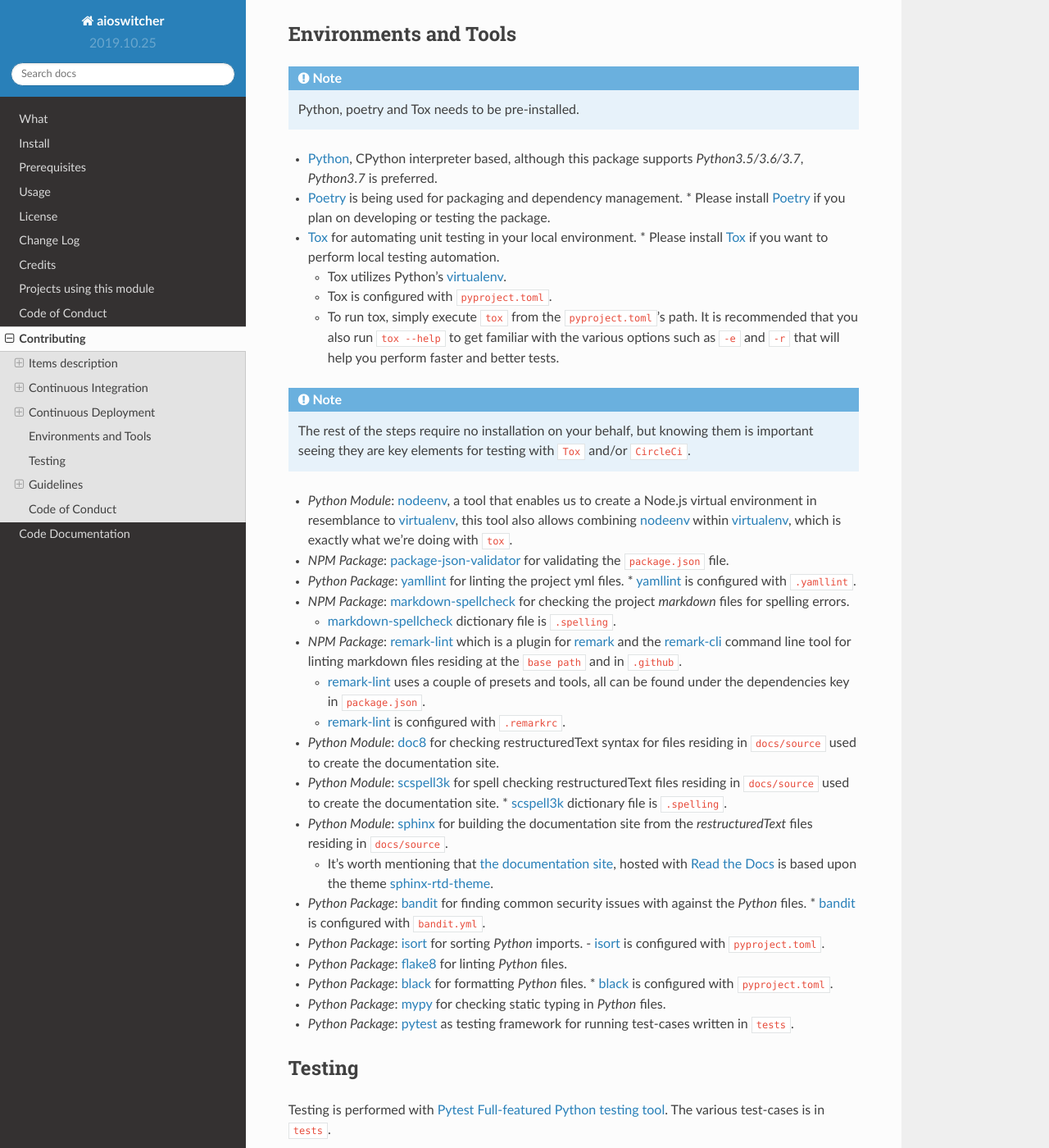
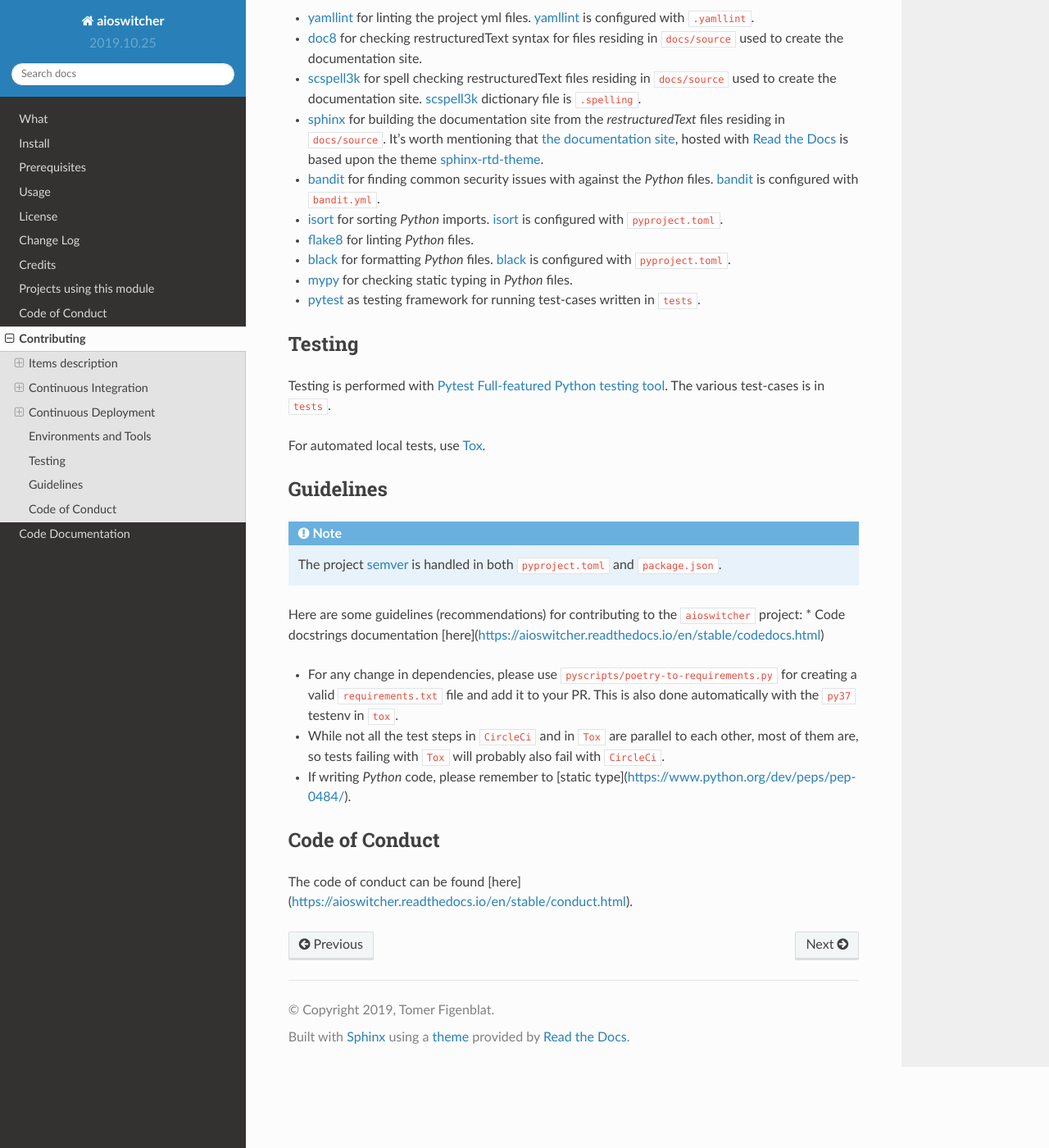
Before and after one commit to TomerFi/aioswitcher, a Sphinx documentation site: the page built from docs/source/contributing.rst, in a window 1280 px wide and 1400 px high, scrolled down 3051 px. Shown: the whole window at 82% size. Built offline with Sphinx 7.4.7 and the Read the Docs theme 2.0.0, drawn with Linux system fonts in a browser that asks for light colours; some of the changed text lies outside the part shown.

Commit message:
Removed node linters, requiers.io and david-dm.

````diff
--- a/docs/source/contributing.rst
+++ b/docs/source/contributing.rst
@@ -46,22 +46,6 @@
 *   ``tests`` is where *Python* test-cases are stored and executed with pytest_.
 *   ``pyscripts``` is where *Python* scripts are stored.
 
-Requirement files
------------------
-
-*   ``poetry.lock`` is the lock file describing the module version tree of the pypi modules. This
-    helps locking down working versions of modules, it is part of the poetry_ dependency
-    management.
-
-*   ``package-lock.json`` is the lock file describing the module version tree of the npm modules.
-    This helps locking down working versions of modules, it is part of the npm_ dependency
-    management.
-
-*   ``requirements.txt`` has noting to do directly with the package structure. We use poetry_ for
-    packaging and building. This file is actually being manually build with
-    ``pyscripts/poetry-to-requirements.py`` from the content of ``poetry.lock`` file for legacy
-    support (e.g. `Requires-io`_).
-
 Package management
 ------------------
 
@@ -101,18 +85,6 @@
 
 CodeCov_ is keeping tabs on our code coverage. When a report is uploaded (by CircleCi_), CodeCov_
 will check our code coverage and push its conclusions to PR conversation.
-
-Requires-io
------------
-
-`Requires.io`_ is keeping an eye for versions updates upon the *Python* requirements listed in our
-legacy ``requirements.txt`` file.
-
-David-DM
---------
-
-`David-DM`_ is keeping an eye for versions updates upon the *Npm* requirements listed in the
-``package.json`` file.
 
 Continuous Deployment
 ^^^^^^^^^^^^^^^^^^^^^
@@ -162,55 +134,30 @@
     but knowing them is important seeing they are key elements for testing with ``Tox`` and/or
     ``CircleCi``.
 
-*   *Python Module*: nodeenv_, a tool that enables us to create a Node.js virtual environment in
-    resemblance to virtualenv_, this tool also allows combining nodeenv_ within virtualenv_, which
-    is exactly what we're doing with ``tox``.
+*   yamllint_ for linting the project yml files. yamllint_ is configured with ``.yamllint``.
 
-*   *NPM Package*: `package-json-validator`_ for validating the ``package.json`` file.
+*   doc8_ for checking restructuredText syntax for files residing in ``docs/source`` used to create
+    the documentation site.
 
-*   *Python Package*: yamllint_ for linting the project yml files.
-    *   yamllint_ is configured with ``.yamllint``.
+*   scspell3k_ for spell checking restructuredText files residing in ``docs/source`` used to create
+    the documentation site. scspell3k_ dictionary file is ``.spelling``.
 
-*   *NPM Package*: `markdown-spellcheck`_ for checking the project *markdown* files for spelling
-    errors.
+*   sphinx_ for building the documentation site from the *restructuredText* files residing in
+    ``docs/source``. It's worth mentioning that `the documentation site`_, hosted with
+    `Read the Docs`_ is based upon the theme `sphinx-rtd-theme`_.
 
-    *   `markdown-spellcheck`_ dictionary file is ``.spelling``.
+*   bandit_ for finding common security issues with against the *Python* files. bandit_ is
+    configured with ``bandit.yml``.
 
-*   *NPM Package*: remark-lint_ which is a plugin for remark_ and the `remark-cli`_ command line
-    tool for linting markdown files residing at the ``base path`` and in ``.github``.
+*   isort_ for sorting *Python* imports. isort_ is configured with ``pyproject.toml``.
 
-    *   `remark-lint`_ uses a couple of presets and tools, all can be found under the dependencies
-        key in ``package.json``.
+*   flake8_ for linting *Python* files.
 
-    *   `remark-lint`_ is configured with ``.remarkrc``.
+*   black_ for formatting *Python* files. black_ is configured with ``pyproject.toml``.
 
-*   *Python Module*: doc8_ for checking restructuredText syntax for files residing in
-    ``docs/source`` used to create the documentation site.
+*   mypy_ for checking static typing in *Python* files.
 
-*   *Python Module*: scspell3k_ for spell checking restructuredText files residing in
-    ``docs/source`` used to create the documentation site.
-    *   scspell3k_ dictionary file is ``.spelling``.
-
-*   *Python Module*: sphinx_ for building the documentation site from the *restructuredText* files
-    residing in ``docs/source``.
-
-    *   It's worth mentioning that `the documentation site`_, hosted with `Read the Docs`_ is based
-        upon the theme `sphinx-rtd-theme`_.
-
-*   *Python Package*: bandit_ for finding common security issues with against the *Python* files.
-    *   bandit_ is configured with ``bandit.yml``.
-
-*   *Python Package*: isort_ for sorting *Python* imports.
-    -   isort_ is configured with ``pyproject.toml``.
-
-*   *Python Package*: flake8_ for linting *Python* files.
-
-*   *Python Package*: black_ for formatting *Python* files.
-    *   black_ is configured with ``pyproject.toml``.
-
-*   *Python Package*: mypy_ for checking static typing in *Python* files.
-
-*   *Python Package*: pytest_ as testing framework for running test-cases written in ``tests``.
+*   pytest_ as testing framework for running test-cases written in ``tests``.
 
 Testing
 ^^^^^^^
@@ -239,28 +186,6 @@
 
 *   If writing *Python* code, please remember to [static type](https://www.python.org/dev/peps/pep-0484/).
 
-*   You can run npm's script ``spell-md-interactive`` for handling all spelling mistakes before
-    testing.
-    You can also choose to run ``spell-md-report`` to print a full report instead of handling the
-    spelling mistakes one-by-one.
-    *   `markdown-spellcheck`_ dictionary is the file ``.spelling``.
-
-NPM Scripts
------------
-
-Before using the scrips, you need to install the dependencies.
-From the ``package.json`` file path, run ``npm install``,
-Then you can execute the scripts from the same path.
-*   ``npm run lint-md`` will run remark_ against *markdown* files.
-
-*   ``npm run validate-pkg`` will run `package-json-validator`_ against the ``package.json`` file.
-
-*   ``npm run spell-md-interactive`` will run `markdown-spellcheck`_ against *markdown* files in
-    an interactive manner allowing us to select the appropriate action.
-
-*   ``npm run spell-md-report`` will run `markdown-spellcheck`_ against *markdown* files and print
-    the report to stdout.
-
 Code of Conduct
 ^^^^^^^^^^^^^^^
 
````
Also changed, not shown: other parts of docs/source/contributing.rst (+0 -2 lines), CONTRIBUTING.md (+34 -91 lines), README.md (+0 -5 lines), package.json (deleted, +0 -50 lines), pyproject.toml (+1 -15 lines), requirements.txt (deleted, +0 -22 lines), 3 other files.
